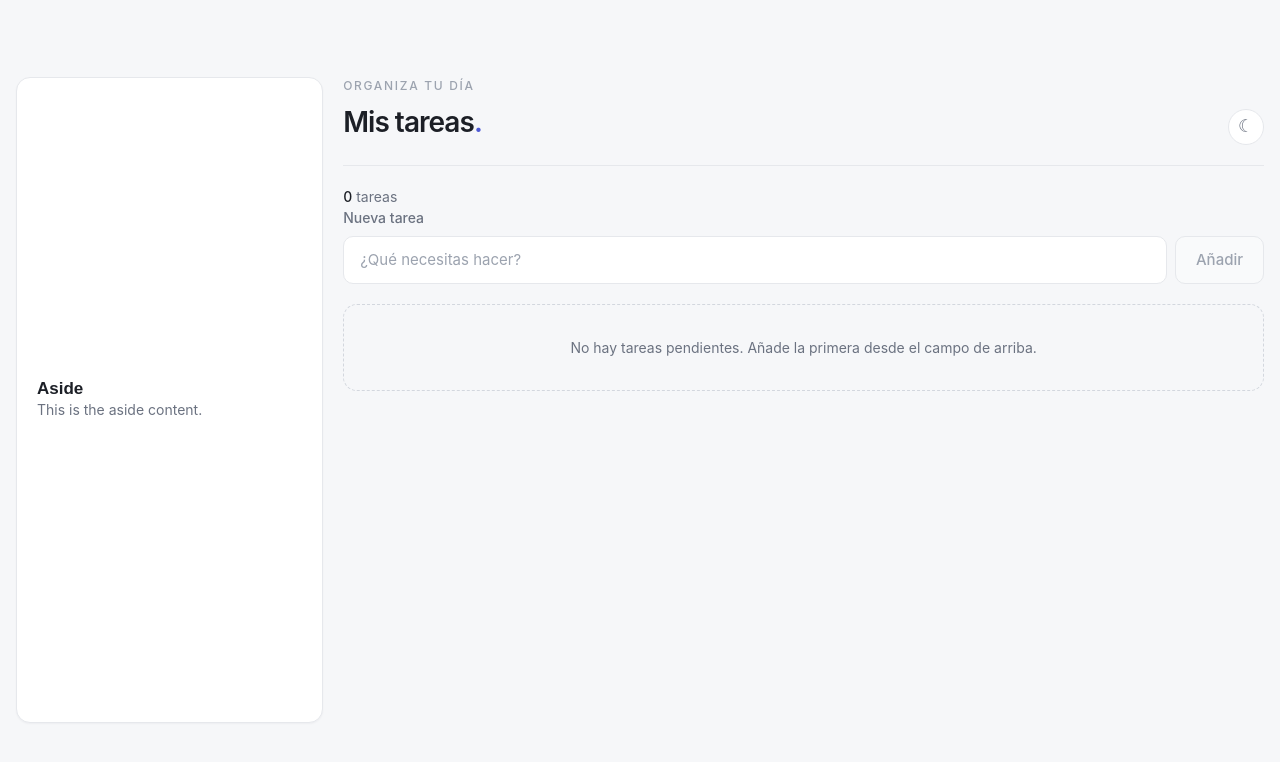
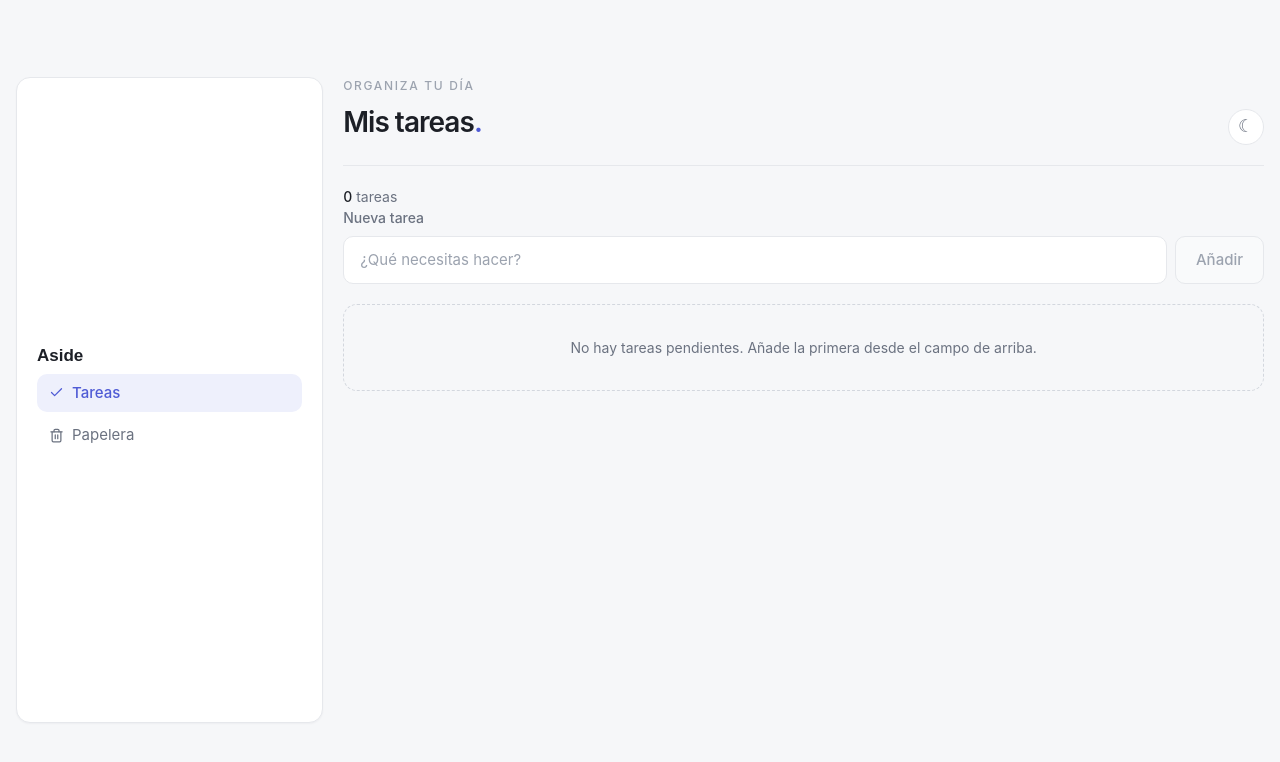
Before and after one commit to estebann123107/crud, a Next.js app: page / in a window 1280 px wide. Shown: the top 762 px of the page. Built offline with nearby package versions, Linux system fonts and the light colour scheme.

Commit message:
feat(menu): persist selected view in url and localStorage

```diff
--- a/src/app/components/aside-component.tsx
+++ b/src/app/components/aside-component.tsx
@@ -1,9 +1,12 @@
 "use client";
 
 import { useState } from "react";
+import { useMenuView } from "@/app/hooks/use-menu-view";
+import { MenuComponent } from "./menu-component";
 
 export const AsideComponent = () => {
   const [isExpanded, setIsExpanded] = useState(false);
+  const { view, setView } = useMenuView();
 
   return (
     <aside className={`aside ${isExpanded ? "is-expanded" : ""}`}>
@@ -18,7 +21,7 @@ export const AsideComponent = () => {
       </button>
 
       <div className="aside-content">
-        <p>This is the aside content.</p>
+        <MenuComponent activeView={view} onSelect={setView} />
       </div>
     </aside>
   );
--- /dev/null
+++ b/src/app/hooks/use-menu-view.ts
@@ -0,0 +1,80 @@
+import { useSyncExternalStore } from "react";
+import { MenuView } from "@/app/types";
+
+const STORAGE_KEY = "todo-menu-view";
+const QUERY_PARAM = "view";
+const DEFAULT_VIEW: MenuView = "tasks";
+const VIEWS: MenuView[] = ["tasks", "paper-bin"];
+
+const listeners = new Set<() => void>();
+
+const isMenuView = (value: string | null): value is MenuView =>
+  value !== null && (VIEWS as string[]).includes(value);
+
+const readViewFromUrl = (): MenuView | null => {
+  if (typeof window === "undefined") return null;
+
+  const value = new URLSearchParams(window.location.search).get(QUERY_PARAM);
+  return isMenuView(value) ? value : null;
+};
+
+const readViewFromStorage = (): MenuView | null => {
+  if (typeof window === "undefined") return null;
+
+  try {
+    const value = window.localStorage.getItem(STORAGE_KEY);
+    return isMenuView(value) ? value : null;
+  } catch (error) {
+    console.error("Error reading menu view", error);
+    return null;
+  }
+};
+
+const getSnapshot = (): MenuView =>
+  readViewFromUrl() ?? readViewFromStorage() ?? DEFAULT_VIEW;
+
+const getServerSnapshot = (): MenuView => DEFAULT_VIEW;
+
+const emitChange = () => {
+  listeners.forEach((listener) => listener());
+};
+
+const writeViewToUrl = (view: MenuView) => {
+  const url = new URL(window.location.href);
+  url.searchParams.set(QUERY_PARAM, view);
+  window.history.replaceState(null, "", url);
+};
+
+const handleStorage = (event: StorageEvent) => {
+  if (event.key === STORAGE_KEY) emitChange();
+};
+
+const subscribe = (listener: () => void) => {
+  listeners.add(listener);
+  window.addEventListener("popstate", listener);
+  window.addEventListener("storage", handleStorage);
+
+  return () => {
+    listeners.delete(listener);
+    window.removeEventListener("popstate", listener);
+    window.removeEventListener("storage", handleStorage);
+  };
+};
+
+const setMenuView = (view: MenuView) => {
+  writeViewToUrl(view);
+
+  try {
+    window.localStorage.setItem(STORAGE_KEY, view);
+  } catch (error) {
+    console.error("Error saving menu view", error);
+  }
+
+  emitChange();
+};
+
+export const useMenuView = () => {
+  const view = useSyncExternalStore(subscribe, getSnapshot, getServerSnapshot);
+
+  return { view, setView: setMenuView };
+};
```
